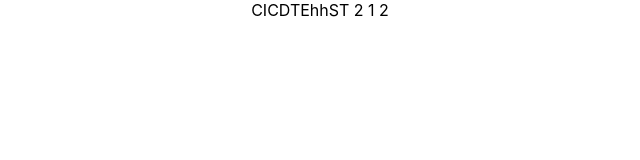
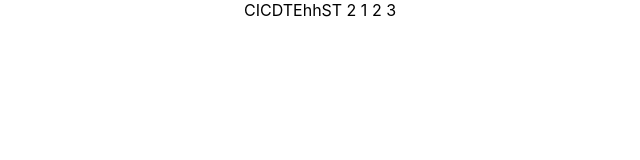
Before and after one commit to Ekant-Ashish-Tyagi/cicdtest2, a React (Create React App) app: page / in a window 1280 px wide. Shown: the top 160 px of the page, without its empty margins (320-960 px from the left). Built offline with nearby package versions, Linux system fonts and the light colour scheme.

Commit message:
Update App.js

```diff
--- a/src/App.js
+++ b/src/App.js
@@ -3,7 +3,7 @@ import './App.css';
 function App() {
   return (
     <div className="App">
-    CICDTEhhST 2 1 2
+    CICDTEhhST 2 1 2 3
     </div>
   );
 }
```
